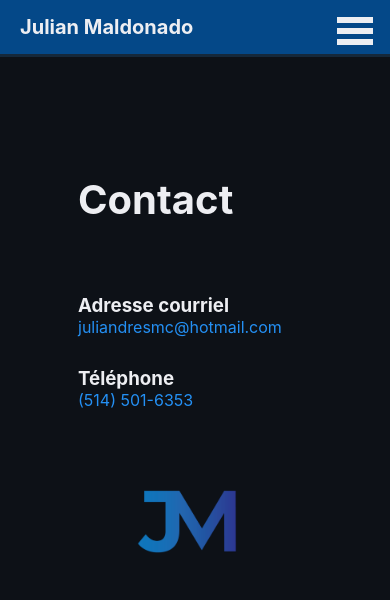
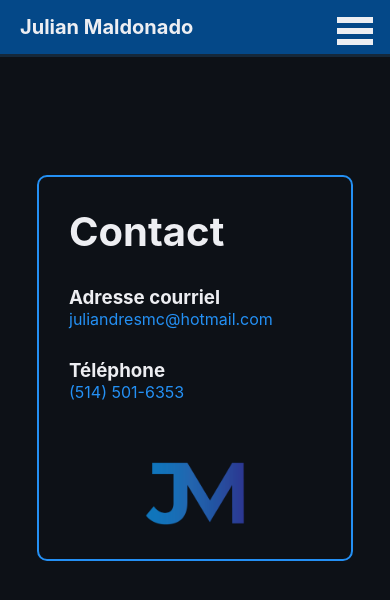
Before and after one commit to JAMC8/portfolio-web, a React (Create React App) app: page /contact in a window 390 px wide. Shown: the top 600 px of the page. Built offline with nearby package versions, Linux system fonts and the light colour scheme.

Commit message:
Ajustements, html, css

```diff
--- a/package.json
+++ b/package.json
@@ -40,7 +40,7 @@
       "last 1 safari version"
     ]
   },
-  "homepage": "https://julianmaldonado-portfolio.netlify.app",
+  "homepage-inac": "https://julianmaldonado-portfolio.netlify.app",
   "homepage-git": "https://jamc8.github.io/portfolio-web/",
   "homepage-aide": "Avant de déployer sur GitHub vous devez configurer correctement la propriété homepage ci-dessus : 1) retirer le suffixe '-inactif' de l'étiquette, et 2) remplacer 'username' par le nom de votre compte GitHub et 'depot-gh' par le nom de votre dépôt GitHub dans la valeur de la propriété."
 }
--- a/src/composants/Contact.jsx
+++ b/src/composants/Contact.jsx
@@ -6,7 +6,13 @@ export default function Contact(props)
 {
     return(
         <div className="Contact">
-            <div className="foo">
+            <div className="contenu">
+
+                <div className="logoHaut">
+                    <img src={logo} alt="" />
+                </div>
+
+                <div className="texte">
                     <h2 className="titrePage">Contact</h2>
                     <div className="info">
                         <div className="courriel">
@@ -19,8 +25,11 @@ export default function Contact(props)
                         </div>
                     </div>
                 </div>
-            <div className="logo">
+
+                <div className="logoBas">
                     <img src={logo} alt="" />
+                </div>
+
             </div>
         </div>
     );
--- a/src/composants/MenuSecondaire.jsx
+++ b/src/composants/MenuSecondaire.jsx
@@ -11,7 +11,7 @@ export default function MenuSecondaire(props)
     return(
         <>
             <div className="MenuSecondaire">
-                <h2 className="nom">Julian Maldonado</h2>
+                <NavLink to="/" className="nom" exact><h2>Julian Maldonado</h2></NavLink>
                 <div className="grandsEcrans">
                     <ul className="nav">
                         <NavLink to="/" className="navLinkSecondaire" activeClassName="navLinkActive" exact><li><span>Accueil</span></li></NavLink>
--- a/src/composants/PageProjets.jsx
+++ b/src/composants/PageProjets.jsx
@@ -22,9 +22,11 @@ export default function PageProjets(props)
 
                     <Route path={path + "/prog-jeu"}>
                         <div className="nav">
+                            <div className="btns">
                                 <h2>Programmation de Jeux</h2>
                                 <span>/</span>
                                 <NavLink to={url + "/prog-web"}><h3>Prog. Web</h3></NavLink>
+                            </div>
                         </div>
                         <div className="projets">
                             <ul>
@@ -38,9 +40,11 @@ export default function PageProjets(props)
 
                     <Route path={path + "/prog-web"}>
                         <div className="nav">
+                            <div className="btns">
                                 <h2>Programmation Web</h2>
                                 <span>/</span>
                                 <NavLink to={url + "/prog-jeu"}><h3>Prog. Jeu</h3></NavLink>
+                            </div>
                         </div>
                         <div className="projets">
                             <ul>
--- a/src/composants/scss/APropos.scss
+++ b/src/composants/scss/APropos.scss
@@ -1,6 +1,6 @@
 .APropos
 {
-    width: 50%;
+    width: 70%;
     margin: auto;
     padding: 50px 15px;
     font-family: -apple-system, BlinkMacSystemFont, 'Segoe UI', Roboto, Oxygen, Ubuntu, Cantarell, 'Open Sans', 'Helvetica Neue', sans-serif;
@@ -15,6 +15,29 @@
     {
         text-align: center;
         font-size: 40px;
+    }
+
+    .textePresentation
+    {
+        border: 2px solid #044888;
+        border-radius: 10px;
+        margin-top: 30px;
+        color: #EDEEF2;
+        background-color: #044888;
+        text-align: center;
+
+        p
+        {
+            margin: 20px 20px;
+            .nom
+            {
+                color: #EDEEF2;
+                font-weight: bold;
+            }
+            font-size: 20px;
+            line-height: 30px;
+        }
+
     }
 
     .sectionHabiletes
@@ -42,11 +65,39 @@
 
 }
 
-
 @media(max-width: 950px)
 {
     .APropos
     {
-        width: 75%;
+        .textePresentation
+        {
+            p
+            {
+                font-size: 18px;
+                line-height: 30px;
+            }
+        }
     }
 }
+
+@media(min-width: 950px)
+{
+    .APropos
+    {
+        .textePresentation
+        {
+            color: #0b6cc7;
+            background-color: transparent;
+            &:hover
+            {
+                color: #EDEEF2;
+                background-color: #044888;
+            }
+
+            .nom
+            {
+                color: #EDEEF2;
+            }
+        }
+    }
+}
--- a/src/composants/scss/Contact.scss
+++ b/src/composants/scss/Contact.scss
@@ -1,7 +1,7 @@
 .Contact
 {
-    width: 60%;
-    margin: auto;
+    //width: 60%;
+    //margin: auto;
     padding: 25vh 0;
     font-family: -apple-system, BlinkMacSystemFont, 'Segoe UI', Roboto, Oxygen, Ubuntu, Cantarell, 'Open Sans', 'Helvetica Neue', sans-serif;
 
@@ -11,26 +11,33 @@
         color: #edeef2;
     }
 
-    .foo
+    .contenu
     {
-        float: left;
-    }
+        border: 2px solid #2490f4;
+        border-radius: 10px;
+        width: 60%;
+        margin: auto;
+        //padding-top: 50%;
 
-    .logo
+        .logoHaut
         {
             float: right;
             width: 120px;
+            margin: 30px;
             img
             {
                 width: 100%;
-
             }
         }
 
+
+        .texte
+        {
+            margin: 30px;
             .titrePage
             {
                 font-size: 40px;
-        clear: both;
+                //clear: both;
                 margin-bottom: 70px;
             }
 
@@ -40,11 +47,22 @@
                 flex-direction: column;
                 justify-content: space-between;
 
-        div
+                .courriel
                 {
                     margin-bottom: 30px;
                 }
             }
+
+        }
+
+        .logoBas
+        {
+            display: none;
+        }
+
+    }
+
+
 }
 
 @media(max-width: 950px)
@@ -52,16 +70,37 @@
     .Contact
     {
         padding: 14vh 0;
-        .logo
+
+        .contenu
         {
+            width: 80%;
+
+            .logoHaut
+            {
+                display: none;
+            }
+
+            .texte
+            {
+                .titrePage
+                {
+                    margin-bottom: 30px;
+                }
+            }
+
+            .logoBas
+            {
+                display: block;
                 float: none;
-            margin-left: 25%;
+                margin: auto;
                 width: 100px;
 
                 img
                 {
-                margin-top: 50px;
+                    width: 100%;
+                    margin: 30px 0;
                 }
             }
         }
     }
+}
--- a/src/composants/scss/MenuSecondaire.scss
+++ b/src/composants/scss/MenuSecondaire.scss
@@ -10,8 +10,12 @@
     .nom
     {
         margin: auto 0 auto 20px;
-        font-size: 20px;
-        font-family: -apple-system, BlinkMacSystemFont, 'Segoe UI', Roboto, Oxygen, Ubuntu, Cantarell, 'Open Sans', 'Helvetica Neue', sans-serif;
+        h2
+        {
+            font-size: 20px;
+            font-family: -apple-system, BlinkMacSystemFont, 'Segoe UI', Roboto, Oxygen, Ubuntu, Cantarell, 'Open Sans', 'Helvetica Neue', sans-serif;
+
+        }
     }
 
 
@@ -61,6 +65,7 @@
     .petitsEcrans
     {
         display: none;
+        position: relative;
         //height: 100%;
 
         .nav
--- a/src/composants/scss/PageProjets.scss
+++ b/src/composants/scss/PageProjets.scss
@@ -1,21 +1,24 @@
 .PageProjets
 {
-    width: 90%;
+    //width: 90%;
     margin: auto;
-    padding: 70px 15px 70px 15px;
+    padding: 70px 0;
     font-family: -apple-system, BlinkMacSystemFont, 'Segoe UI', Roboto, Oxygen, Ubuntu, Cantarell, 'Open Sans', 'Helvetica Neue', sans-serif;
 
     .nav
     {
+        float: left;
+        margin-bottom: 55px;
+        background-color: #15283a;
+        border-radius: 0 10px 10px 0;
+        border: 2px solid #044888;
+        border-left: none;
+        .btns
+        {
             display: flex;
-        align-items: baseline;
-        margin-bottom: 55px;
-
-        //justify-content: space-between;
-
-        //width: 420px;
-
+            align-items: center;
             flex-wrap: wrap;
+            margin: 20px 30px 20px 50px;
 
             h2
             {
@@ -26,12 +29,8 @@
 
             h3
             {
-            color: #edeef24f;
+                color: #2490f4;
                 font-size: 15px;
-            &:hover
-            {
-                color: #EDEEF2;
-            }
             }
 
             h2, span
@@ -44,11 +43,15 @@
                 color: #044888;
                 font-size: 15px;
             }
+
+        }
     }
 
     .projets
     {
-        width: 100%;
+        width: 85%;
+        clear: both;
+        margin: auto;
         ul
         {
             list-style: none;
@@ -62,3 +65,54 @@
     }
 
 }
+
+@media(max-width: 950px)
+{
+    .PageProjets
+    {
+        .nav
+        {
+            .btns
+            {
+                margin: 20px 15px;
+
+                h2
+                {
+                    font-size: 20px;
+                    //margin-bottom: 10px;
+                }
+
+                h3
+                {
+                    font-size: 14px;
+                    &:active
+                    {
+                        color: #EDEEF2;
+                    }
+                }
+            }
+        }
+    }
+}
+
+@media(min-width: 950px)
+{
+    .PageProjets
+    {
+        .nav
+        {
+            .btns
+            {
+                h3
+                {
+                    //color: #EDEEF2;
+                    &:hover
+                    {
+                        color: #EDEEF2;
+                    }
+                }
+
+            }
+        }
+    }
+}
--- a/src/composants/scss/Projet.scss
+++ b/src/composants/scss/Projet.scss
@@ -10,20 +10,7 @@
     text-align: center;
     position: relative;
 
-    &:hover
-    {
-        box-shadow: 0px 0px 10px 5px #044888;
 
-        .panelInfo
-        {
-            visibility: visible;
-        }
-
-        img
-        {
-            filter: grayscale(0);
-        }
-    }
 
     img
     {
@@ -78,3 +65,24 @@
         }
     }
 }
+
+@media(min-width: 950px)
+{
+    .Projet
+    {
+        &:hover
+        {
+            box-shadow: 0px 0px 10px 5px #044888;
+
+            .panelInfo
+            {
+                visibility: visible;
+            }
+
+            img
+            {
+                filter: grayscale(0);
+            }
+        }
+    }
+}
--- a/src/index.scss
+++ b/src/index.scss
@@ -4,4 +4,5 @@ html, body
     height: 100%;
     margin: 0;
     padding: 0;
+    overflow-x: hidden;
 }
```
Also changed, not shown: src/composants/APropos.jsx (+21 -6 lines). Lines whose indentation alone changed are shown as unchanged.
